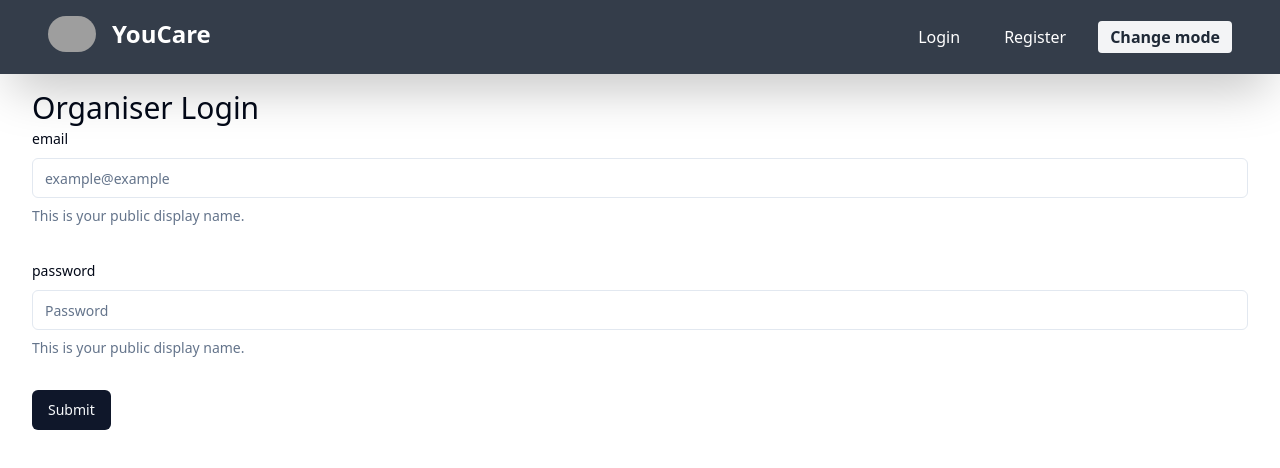
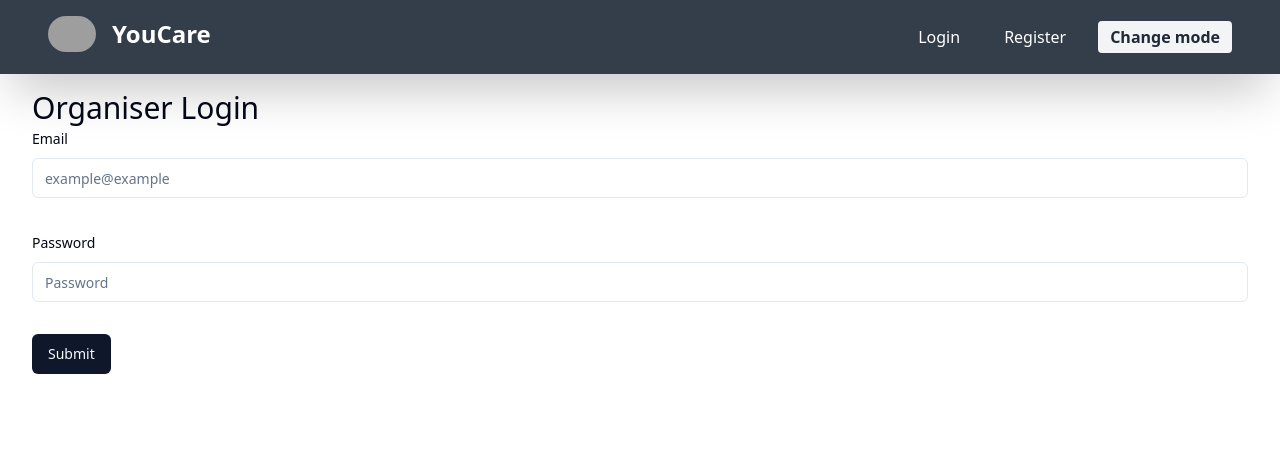
Before and after one commit to Mr-AXEL01/YC_frontend, a React (Vite) app: page /login in a window 1280 px wide. Shown: the top 468 px of the page. Built offline with nearby package versions, Linux system fonts and the light colour scheme; grey boxes are pictures that could not be loaded; the HTML template or start-up script is replaced by a standard one.

Commit message:
remove the form field description

```diff
--- a/src/components/Organizer/OrganizerLogin.jsx
+++ b/src/components/Organizer/OrganizerLogin.jsx
@@ -26,7 +26,8 @@ export default function OrganizerLogin() {
     const form = useForm({
         resolver: zodResolver(formSchema),
         defaultValues:{
-            username:'',
+            email:'',
+            password:'',
         }
 
     })
@@ -44,13 +45,10 @@ export default function OrganizerLogin() {
                         name="email"
                         render={({ field }) => (
                             <FormItem>
-                                <FormLabel>email</FormLabel>
+                                <FormLabel>Email</FormLabel>
                                 <FormControl>
-                                    <Input type={'email'} placeholder="example@example" {...field} />
+                                    <Input placeholder="example@example" {...field} />
                                 </FormControl>
-                                <FormDescription>
-                                    This is your public display name.
-                                </FormDescription>
                                 <FormMessage />
                             </FormItem>
                         )}
@@ -60,13 +58,10 @@ export default function OrganizerLogin() {
                         name="password"
                         render={({ field }) => (
                             <FormItem>
-                                <FormLabel>password</FormLabel>
+                                <FormLabel>Password</FormLabel>
                                 <FormControl>
                                     <Input type={'password'} placeholder="Password" {...field} />
                                 </FormControl>
-                                <FormDescription>
-                                    This is your public display name.
-                                </FormDescription>
                                 <FormMessage />
                             </FormItem>
                         )}
```
